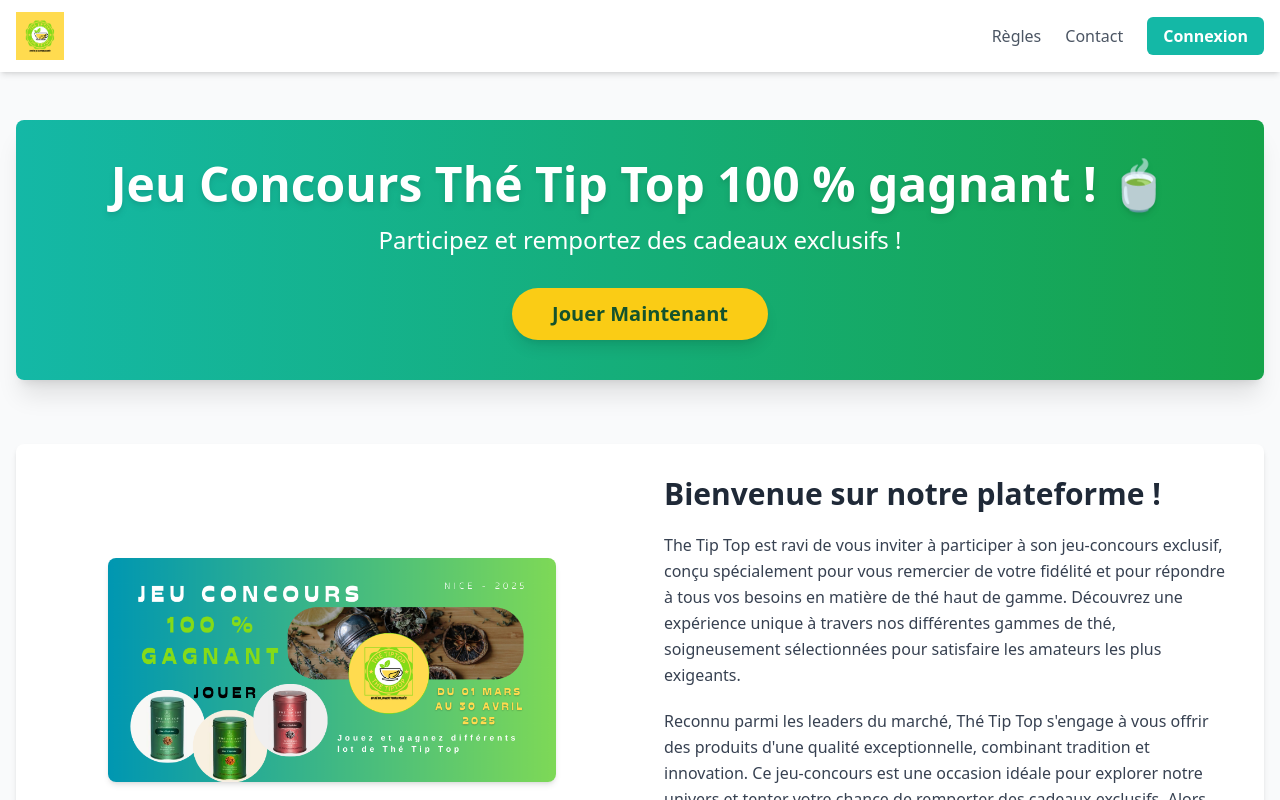
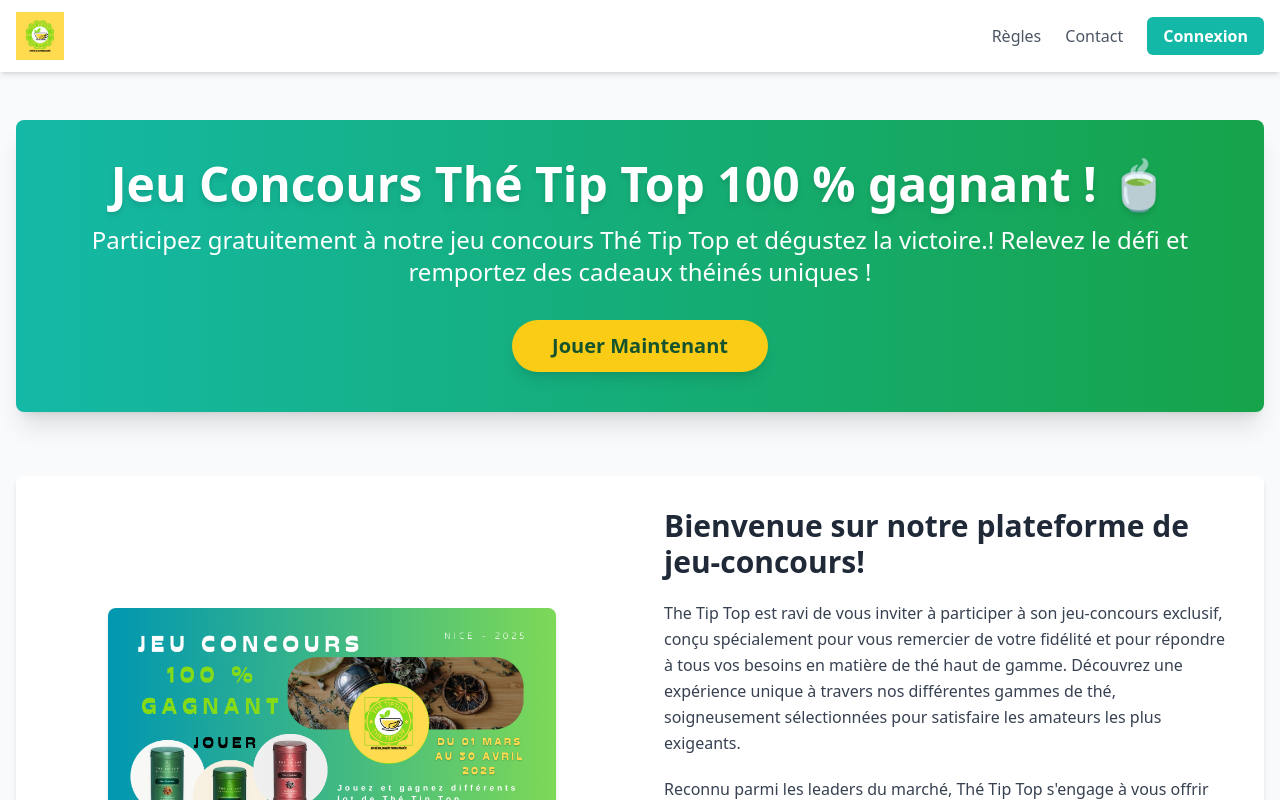
Before and after one commit to Acharaf-Dev/THETIPTOP_GAME, a Vue app in the folder frontend/: page / in a window 1280 px wide. Shown: the top 800 px of the page. Built offline with nearby package versions, Linux system fonts and the light colour scheme.

Commit message:
robot.txt & home.jsx updated

```diff
--- a/frontend/src/pages/Home/Home.jsx
+++ b/frontend/src/pages/Home/Home.jsx
@@ -17,7 +17,7 @@
         <div className="bg-gradient-to-r from-teal-500 to-green-600 text-white p-10 rounded-lg shadow-xl mb-16 text-center">
           <h1 className='text-5xl font-bold mb-4 drop-shadow-md'>Jeu Concours Thé Tip Top 100 % gagnant ! 🍵</h1>
           <h2 className='text-2xl mb-8 font-light'>
-            Participez et remportez des cadeaux exclusifs !
+            Participez gratuitement à notre jeu concours Thé Tip Top et dégustez la victoire.! Relevez le défi et remportez des cadeaux théinés uniques !
           </h2>
           <Link to='/game'>
             <button className='bg-yellow-400 hover:bg-yellow-500 text-green-900 font-semibold py-3 px-10 rounded-full transition duration-300 ease-in-out shadow-lg transform hover:scale-105 text-xl'>
@@ -36,7 +36,7 @@
             />
           </div>
           <div className="md:w-1/2 text-gray-700 space-y-5">
-             <h3 className="text-3xl font-semibold text-gray-800 mb-4">Bienvenue sur notre plateforme !</h3>
+             <h3 className="text-3xl font-semibold text-gray-800 mb-4">Bienvenue sur notre plateforme de jeu-concours!</h3>
              <p className="leading-relaxed">
               The Tip Top est ravi de vous inviter à participer à son jeu-concours exclusif, conçu spécialement pour vous remercier de votre fidélité et pour répondre à tous vos besoins en matière de thé haut de gamme. Découvrez une expérience unique à travers nos différentes gammes de thé, soigneusement sélectionnées pour satisfaire les amateurs les plus exigeants.
             </p>
```
Also changed, not shown: frontend/public/robots.txt, 1 other file (tests, documents, lock files or other folders).
